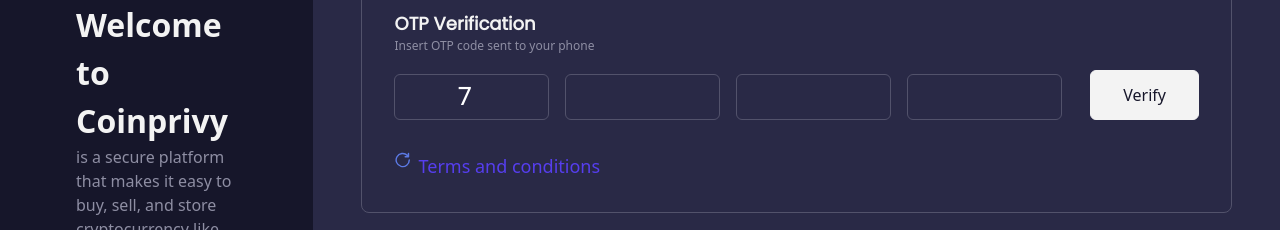
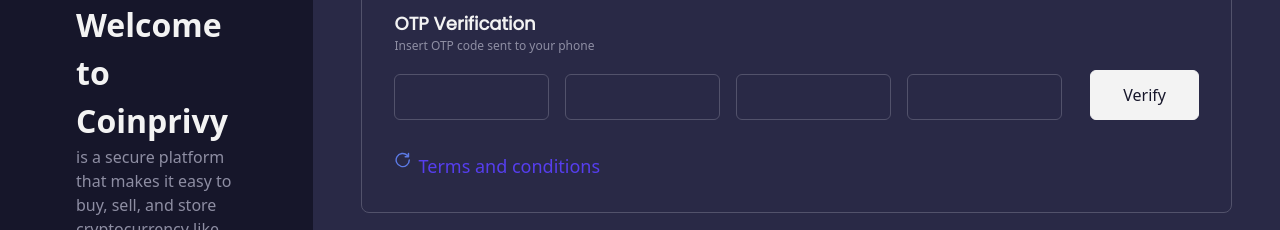
Before and after one commit to husenEF/next-simple-dekstop, a Next.js app: page /auth/otp in a window 1280 px wide. Shown: the part 127-357 px from the top of the page. Built offline with nearby package versions, Linux system fonts and the light colour scheme.

Commit message:
finish add otp page

```diff
--- a/pages/auth/otp/index.jsx
+++ b/pages/auth/otp/index.jsx
@@ -1,10 +1,12 @@
 import Alert from '../../../src/components/Alert';
 import Logo from '../../../src/components/Icons/Logo';
+import { useOtp } from '../../../src/hooks/useRegisters';
 import OtpForm from '../../../src/pages/auth/Otp';
 
 import { formatDate } from '../../../src/utils/format';
 
 const OtpPage = () => {
+  const { isError, error } = useOtp();
   return (
     <div className="flex h-screen">
       <div className="bg-bg-primary flex-1 p-12">
--- a/src/hooks/useRegisters.js
+++ b/src/hooks/useRegisters.js
@@ -1,6 +1,7 @@
-import { useMutation } from '@tanstack/react-query';
+import { useMutation, useQuery } from '@tanstack/react-query';
+import { useEffect, useState } from 'react';
 
-import { registerUser } from '../service/register';
+import { requestOtp, registerUser, checkOtp } from '../service/register';
 
 export const useRegister = () => {
   return useMutation((data) => {
@@ -8,3 +9,33 @@
     return registerUser(data);
   });
 };
+
+export const useOtp = () => {
+  const [data, setData] = useState({ otp1: '', otp2: '', otp3: '', otp4: '' });
+
+  const otpRequest = useMutation((data) => requestOtp(data));
+  const otpCheck = useMutation((data) => checkOtp(data));
+
+  const [isError, setIsError] = useState(false);
+  const [error, setError] = useState(null);
+
+  const resetError = () => {
+    setIsError(false);
+    setError(null);
+  };
+
+  useEffect(() => {
+    if (isError === null) setIsError(otpCheck.isError || otpRequest.isError);
+  }, [otpCheck.isError, otpRequest.isError, isError]);
+
+  useEffect(() => {
+    console.log({ error, L32: otpCheck.error, L33: otpRequest.error });
+    if (error === null) {
+      if (otpCheck.error !== null) setError(otpCheck.error);
+      if (otpRequest.error === null) setError(otpRequest.error);
+    }
+  }, [otpCheck.error, otpRequest.error, error]);
+
+  console.log({ L39: otpCheck.isError || otpRequest.isError });
+  return { otpRequest, otpCheck, data, setData, isError, error, resetError };
+};
--- a/src/pages/auth/Otp/index.jsx
+++ b/src/pages/auth/Otp/index.jsx
@@ -1,7 +1,34 @@
 import Resend from '../../../components/Icons/Resend';
 import Input from '../../../components/Input/input';
+import { useOtp } from '../../../hooks/useRegisters';
+import { logger } from '../../../utils/logger';
 
 const OtpForm = () => {
+  const { otpCheck, otpRequest, data, setData, resetError } = useOtp();
+
+  const inputfocus = (elmnt) => {
+    if (elmnt.key === 'Delete' || elmnt.key === 'Backspace') {
+      const next = elmnt.target.tabIndex - 2;
+      if (next > -1) {
+        elmnt.target.form.elements[next].focus();
+      }
+    } else {
+      console.log('next');
+
+      const next = elmnt.target.tabIndex;
+      if (next < 4) {
+        elmnt.target.form.elements[next].focus();
+      }
+    }
+  };
+
+  const handleSubmit = (e) => {
+    e.preventDefault();
+    resetError();
+    const otpString = Object.values(data).join('');
+    otpCheck.mutate(otpString);
+    return false;
+  };
 
   return (
     <div className="login-form border border-basic-stroke rounded-lg p-8 mt-8">
@@ -11,32 +38,54 @@
       <p className="text-basic-secondary text-xs">
         Insert OTP code sent to your phone
       </p>
+      <form onSubmit={handleSubmit}>
         <div class="grid grid-flow-col auto-rows-max gap-4 mt-4">
           <Input
             type="number"
-          value="7"
+            value={data.otp1}
             className="text-center text-white !font-bold text-[24px]"
+            onChange={(e) => setData({ ...data, ['otp1']: e.target.value })}
+            maxLength="1"
+            onKeyUp={(e) => inputfocus(e)}
+            tabIndex="1"
+          />
+          <Input
+            type="number"
+            value={data.otp2}
+            className="text-center text-white !font-bold text-[24px]"
+            onChange={(e) => setData({ ...data, ['otp2']: e.target.value })}
+            maxLength="1"
+            onKeyUp={(e) => inputfocus(e)}
+            tabIndex="2"
+          />
+          <Input
+            type="number"
+            value={data.otp3}
+            className="text-center text-white !font-bold text-[24px]"
+            onChange={(e) => setData({ ...data, ['otp3']: e.target.value })}
+            maxLength="1"
+            onKeyUp={(e) => inputfocus(e)}
+            tabIndex="3"
           />
           <Input
             type="number"
             className="text-center text-white !font-bold text-[24px]"
-        />
-        <Input
-          type="number"
-          className="text-center text-white !font-bold text-[24px]"
-        />
-        <Input
-          type="number"
-          className="text-center text-white !font-bold text-[24px]"
+            onChange={(e) => setData({ ...data, ['otp4']: e.target.value })}
+            maxLength="1"
+            onKeyUp={(e) => inputfocus(e)}
+            tabIndex="4"
           />
           <button
             className="rounded-md ml-3 bg-basic-primary border-basic-primary border px-8 py-2 text-bg-primary"
-          type="button">
+            type="onSubmit"
+            disabled={otpCheck.isLoading}>
             Verify
           </button>
         </div>
         <div className="link mt-8">
-        <button href="" className="flex flex-row justify-items-center text-accent-secondary text-lg">
+          <button
+            href=""
+            className="flex flex-row justify-items-center text-accent-secondary text-lg">
             <Resend
               className="h-4 w-4 text-accent-secondary mr-2"
               height="18px"
@@ -45,6 +94,7 @@
             Terms and conditions
           </button>
         </div>
+      </form>
     </div>
   );
 };
--- a/src/utils/classNames.js
+++ b/src/utils/classNames.js
@@ -1,7 +1,3 @@
-import { logger } from './logger';
-
 export default function classNames(...classes) {
-  const b = classes.filter(Boolean).join(' ');
-  console.log({ b });
-  return b;
+  return classes.filter(Boolean).join(' ');
 }
```
Lines whose indentation alone changed are shown as unchanged.
